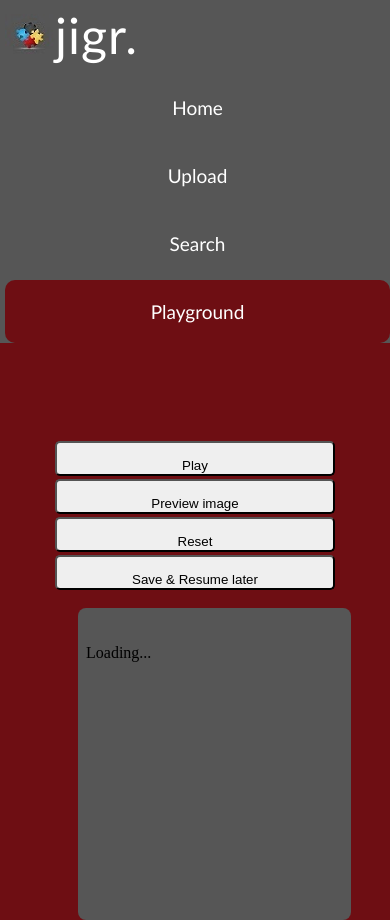
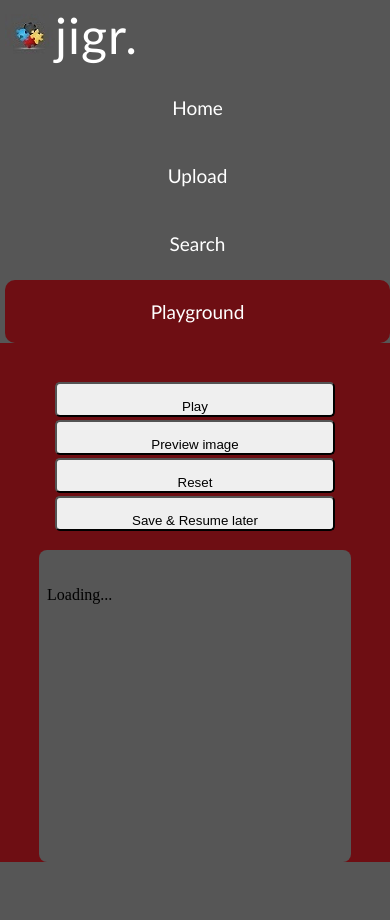
Before and after one commit to rotarurobert/JIGR, a PHP site: page /playground.html in a window 390 px wide. After the commit the page ends 862 px from the top, so only its background shows below. Run offline with PHP 8.4, Linux system fonts and the light colour scheme.

Commit message:
Update css/playground.css

```diff
--- a/css/playground.css
+++ b/css/playground.css
@@ -18,7 +18,7 @@
 }
 
 .menu {
-	margin-top: 25%;
+	margin-top: 15%;
 	margin-left: 5%;
   margin-right: 5%;
   float: left;
@@ -36,6 +36,7 @@
 
 @media only screen and (max-width: 600px){
   .menu{
+    margin-top: 10%;
     float: none;
     display: grid;
     grid-template-rows: auto;
@@ -47,4 +48,7 @@
     margin-left: 10%;
     height: 35px;
   }
+  .item {
+    margin-left: 10%;
 }
+}
```
